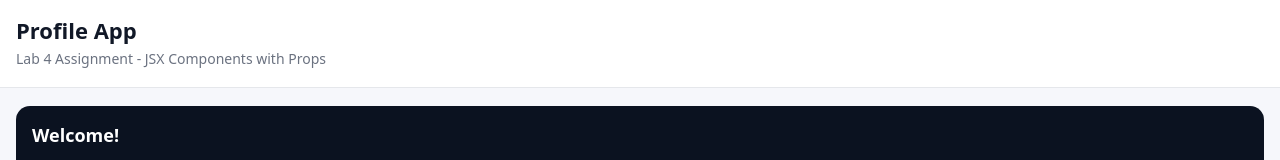
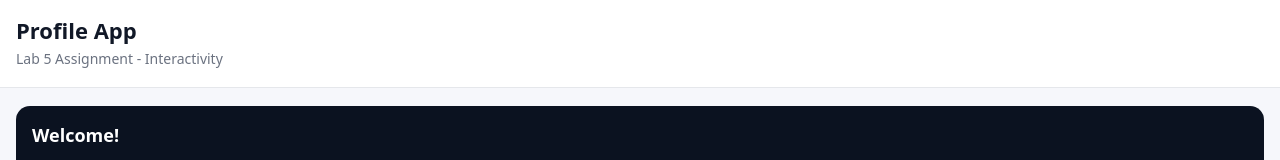
Before and after one commit to saschakovac/profile-app, a React (Vite) app: page / in a window 1280 px wide. Shown: the top 160 px of the page. Built offline with nearby package versions, Linux system fonts and the light colour scheme.

Commit message:
Lab 5 with Updated Header

```diff
--- a/src/Header.jsx
+++ b/src/Header.jsx
@@ -3,7 +3,7 @@ import "./Header.css";
 
 const Header = () => {
   const appName = "Profile App";
-  const tagline = "Lab 4 Assignment - JSX Components with Props";
+  const tagline = "Lab 5 Assignment - Interactivity";
 
   return (
     <header className="header">
```
